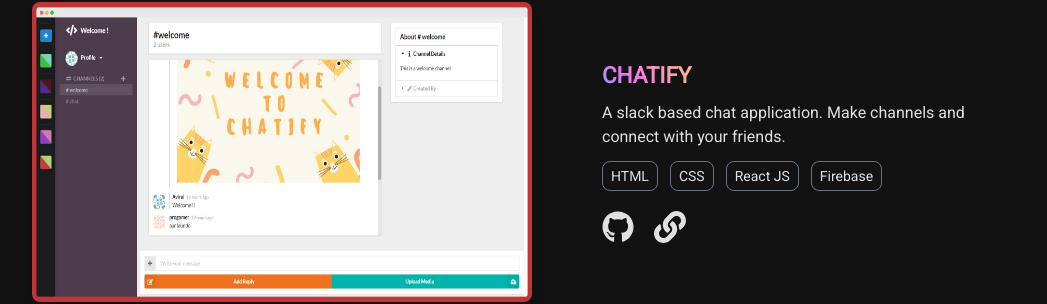
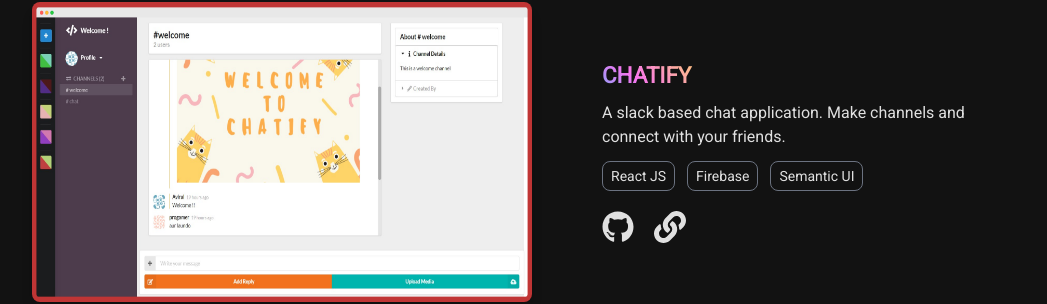
Before and after one commit to aviraltandon21/portfolio, a React (Create React App) app: page / in a window 1280 px wide. Shown: the part 1156-1460 px from the top of the page, without its empty margins (116-1163 px from the left). Built offline with nearby package versions, Linux system fonts and the light colour scheme.

Commit message:
Update projectData.js

```diff
--- a/src/projectData.js
+++ b/src/projectData.js
@@ -3,9 +3,9 @@
       title: 'Chatify',
       image: './images/projects/chatify.png',
       description: 'A slack based chat application. Make channels and connect with your friends.',
-      tools: ['HTML', 'CSS', 'React JS','Firebase'],
+      tools: ['React JS','Firebase','Semantic UI'],
       github: 'https://github.com/aviraltandon21/Chatify',
-      link: 'https://chatify-4150c.web.app/',
+      link: 'https://chatify-2-7b036.web.app/',
     },
     {
       title: 'Smart MovieDB',
```
